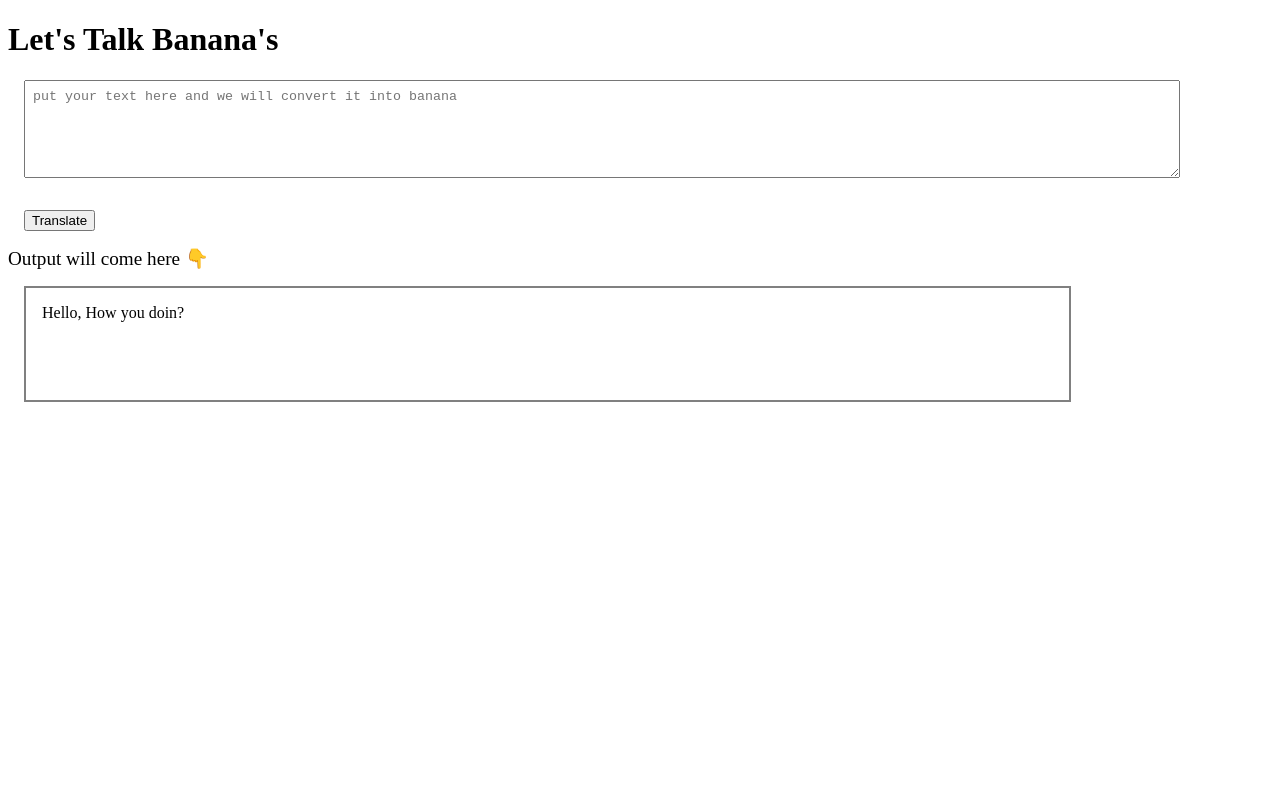
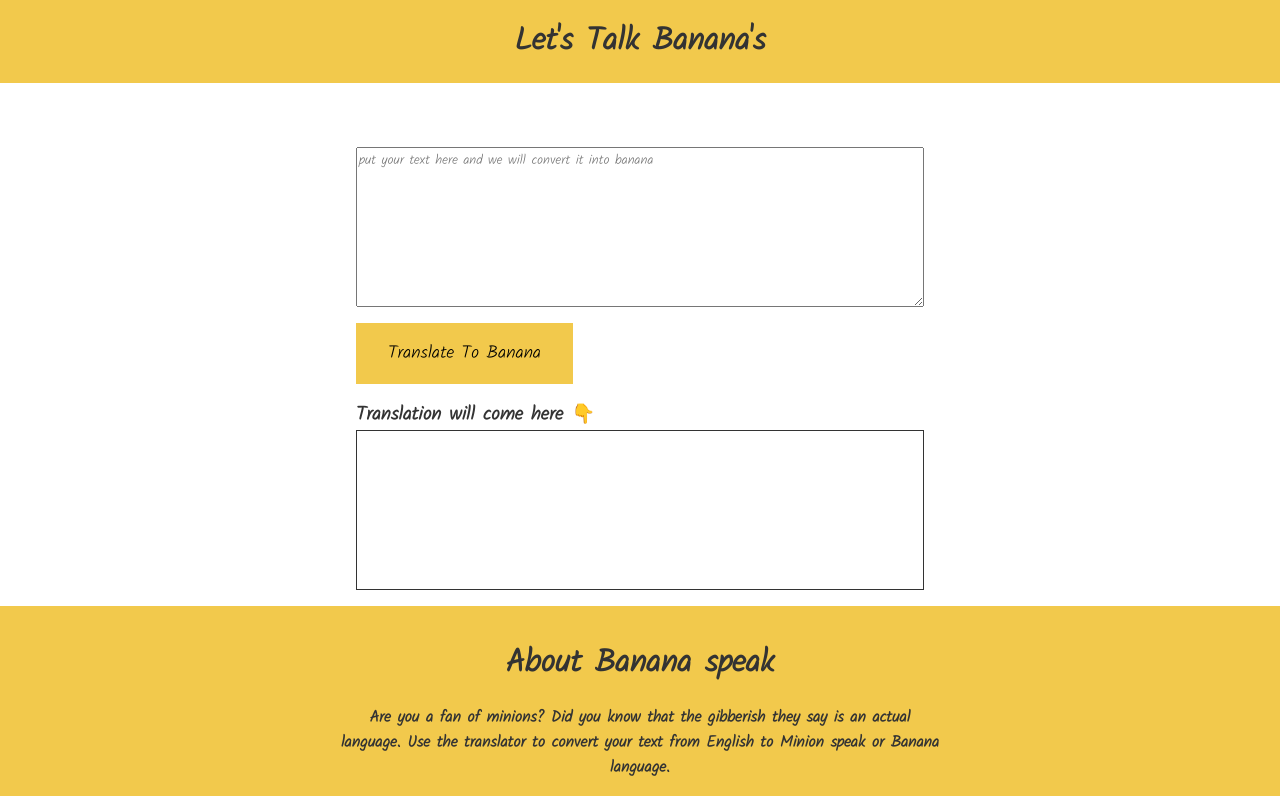
Before and after one commit to Anish-JS/banana-speak, a plain HTML site: page index.html in a window 1280 px wide. Drawn offline with Linux system fonts and the light colour scheme.

Commit message:
styling almost done

```diff
--- a/app.js
+++ b/app.js
@@ -1,19 +1,38 @@
-var btnTranslate=document.querySelector('#btn-translate');
+var btnTranslate = document.querySelector('#btn-translate');
 console.log(btnTranslate);
 
-var txtInput=document.querySelector('#txt-input');
+var txtInput = document.querySelector('#txt-input');
 console.log(txtInput);
 
-var outputDiv=document.querySelector('#output');
+var outputDiv = document.querySelector('#output');
 
-outputDiv.innerHTML="Hello, How you doin?"
-console.log(outputDiv);
+// var mockServerUrl = "https://lessonfourapi.tanaypratap.repl.co/translate/yoda.json";
 
-function clickEventHandler(){
-    outputDiv.innerText="ajajajajaja  "+txtInput.value;
+var serverUrl = "https://api.funtranslations.com/translate/minion.json"
+
+function constructTranslationUrl(text) {
+    return serverUrl + '?' + 'text=' + text
 }
 
-btnTranslate.addEventListener("click",clickEventHandler);
+function errorHandler(error) {
+    console.log("error occured: ", error)
+
+}
+
+function clickEventHandler() {
+    var inputText = txtInput.value; //input
+
+    //calling server for processing
+    fetch(constructTranslationUrl(inputText)).then(response => response.json()) //processing
+        .then(json => {
+            var translatedText = json.contents.translated;
+            outputDiv.innerText = translatedText; //output
+        }).catch(errorHandler);
+}
+
+btnTranslate.addEventListener("click", clickEventHandler);
+
+
 
 
 // var getTextArea=document.getElementsByTagName('textarea');
--- a/index.html
+++ b/index.html
@@ -5,46 +5,33 @@
     <meta charset="UTF-8">
     <meta http-equiv="X-UA-Compatible" content="IE=edge">
     <meta name="viewport" content="width=device-width, initial-scale=1.0">
-    <title>Banana-speak</title>
-    <!-- <script>
-        console.log("Hi");
-    </script> -->
-
-    <style>
-        textarea {
-            width: 90%;
-            display: block;
-            height: 5rem;
-            margin: 1rem;
-            padding: 0.5rem;
-        }
-
-        button {
-            margin: 1rem;
-        }
-        #output{
-            border: 2px solid gray;
-            height:10vh;
-            width: 80%;
-            margin: 1rem;
-            padding: 1rem;
-
-
-        }
-    </style>
+    <title>Banana speak</title>
+    <link rel="stylesheet" href="styles.css"/>
 
 </head>
 
 <body>
-    <header>
-        <h1 class="head">Let's Talk Banana's</h1>
-    </header>
+    <nav>
+        <div style="font-size: 2rem; padding: 1rem;">Let's Talk Banana's</h1>
+    </nav>
 
-    <textarea placeholder="put your text here and we will convert it into banana" id="txt-input"></textarea>
-    <button id="btn-translate" name="Translator">Translate</button>
 
-    <div style="font-size: larger;">Output will come here 👇</div>
-    <div id="output"> </div>
+    <main>
+        <textarea placeholder="put your text here and we will convert it into banana" id="txt-input"></textarea>
+        <button id="btn-translate">Translate To Banana</button>
+
+        <div>Translation will come here 👇</div>
+        <div id="output"> </div>
+    </main>
+
+    <footer>
+        <div style="font-size: 2rem; padding: 1rem;">About Banana speak</div>
+        <p>
+            Are you a fan of minions? Did you know that the gibberish they say is an actual language. Use the
+            translator
+            to convert your text from English to Minion speak or Banana language.
+        </p>
+    </footer>
 
 
     <script type="text/javascript" src="app.js"></script>
--- /dev/null
+++ b/styles.css
@@ -0,0 +1,74 @@
+@import url('https://fonts.googleapis.com/css2?family=Kalam:wght@300&display=swap');
+
+:root {
+    --primary-color: #F2C94C;
+    --text-color: #333333;
+}
+
+*{
+    box-sizing: border-box;
+}
+
+body {
+    margin: 0;
+    font-family: 'Kalam', cursive;
+    color: var(--text-color);
+    /* font-style: italic; */
+    font-weight: bold;
+}
+
+nav {
+    text-align: center;
+    background-color: var(--primary-color);
+    margin-bottom: 2rem;
+    color: var(--text-color);
+}
+
+div {
+    /* text-align: center; */
+    font-size: larger;
+}
+
+main {
+    margin: auto;
+    padding: 1rem;
+    max-width: 600px;
+}
+
+textarea {
+    display: block;
+    width: 100%;
+    height: 20vh;
+    margin-top:1rem;
+    font-family: inherit;
+}
+
+ #btn-translate {
+     border: none;
+     margin: 1rem 0rem;
+     padding: 1rem 2rem;
+     font-family: 'Kalam',cursive;
+    font-size: large;
+    background-color: var(--primary-color);
+}
+
+
+#output {
+    border: 1px solid var(--text-color);
+    width: 100%;
+    height: 20vh;
+    margin: auto;
+}
+
+footer {
+   width: 100%;
+    padding: 1rem;
+    text-align: center;
+    background-color: var(--primary-color);
+
+}
+
+p {
+    margin: auto;
+    max-width: 600px;
+}
```
Also changed, not shown: test.html (added, +14 -0 lines).
